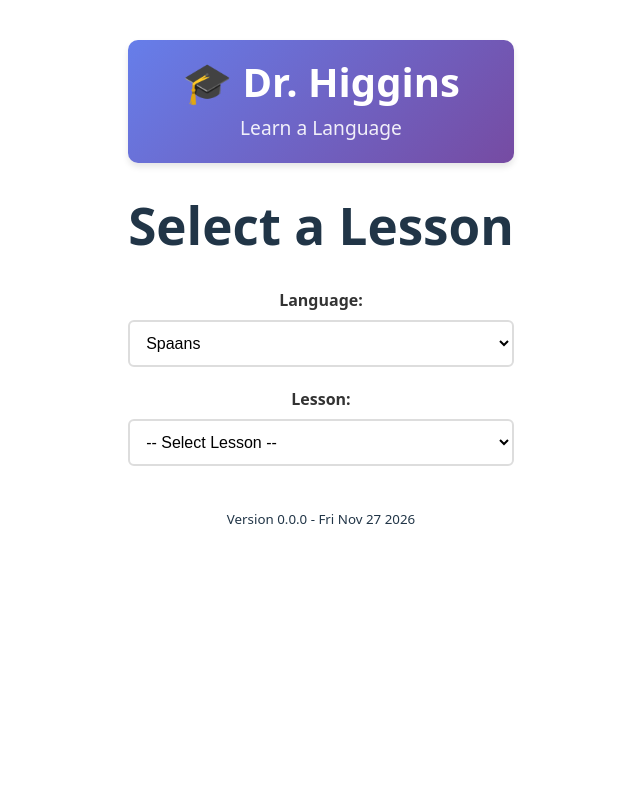
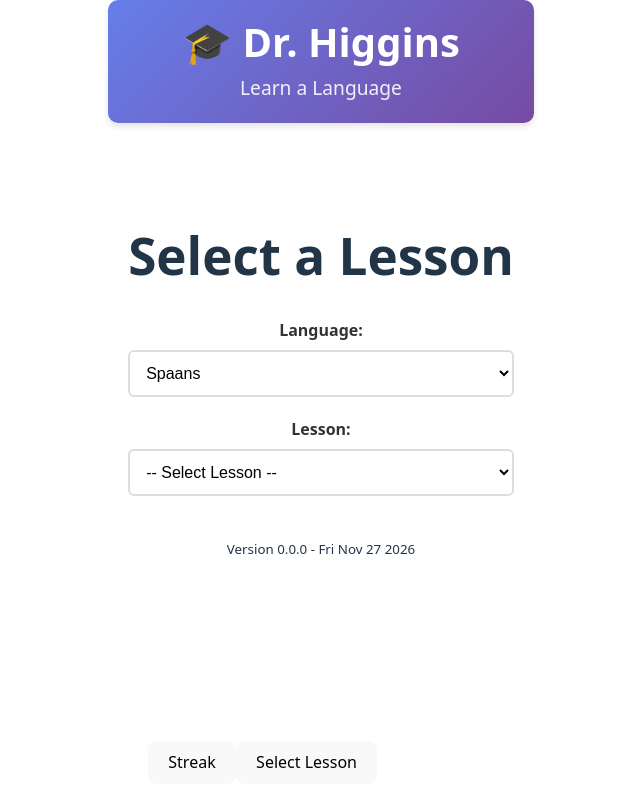
Before and after one commit to amarillion/higgins, a Vue app: page / in a window 1280 px wide. Shown: the whole page, without its empty margins (319-959 px from the left). Built offline with nearby package versions, Linux system fonts and the light colour scheme.

Commit message:
Introduce lobby, streak page, and store for lesson selection

```diff
--- a/src/App.vue
+++ b/src/App.vue
@@ -1,36 +1,14 @@
 <script setup lang="ts">
-import { ref } from 'vue';
-import LessonSelector from './components/LessonSelector.vue';
 import LessonPage from './components/LessonPage.vue';
+import LobbyPage from './components/LobbyPage.vue';
 
-interface SelectedLesson {
-	language: string,
-	lessonPath: string,
-	lessonName: string,
-}
-
-const selectedLesson = ref<SelectedLesson | null>(null);
-
-const handleLessonSelected = (lesson: SelectedLesson) => {
-	selectedLesson.value = lesson;
-};
-
-const goBackToSelection = () => {
-	selectedLesson.value = null;
-};
+import { store } from './store/index.ts';
 </script>
 
 <template>
 	<main>
-		<LessonSelector
-			v-if="!selectedLesson"
-			@lesson-selected="handleLessonSelected"
-		/>
-		<LessonPage
-			v-else
-			:selected-lesson="selectedLesson"
-			@go-back="goBackToSelection"
-		/>
+		<LessonPage v-if="store.lessonActive"/>
+		<LobbyPage v-else/>
 	</main>
 </template>
 
--- /dev/null
+++ b/src/assert.ts
@@ -0,0 +1,16 @@
+class AssertionError extends Error {
+	constructor(msg: string) {
+		super(msg);
+	}
+}
+
+export function assert(test: unknown, msg = ''): asserts test {
+	if (!test) {
+		throw new AssertionError(msg);
+	}
+}
+
+export function notNull<T>(value?: T): NonNullable<T> {
+	assert(value !== null && value !== undefined, `Expected value to be non-null and defined, but was ${value}`);
+	return value;
+}
--- a/src/components/LessonPage.vue
+++ b/src/components/LessonPage.vue
@@ -4,21 +4,8 @@ import QuestionEntry from './QuestionEntry.vue';
 import ProgressView from './ProgressView.vue';
 import { Quiz, QuizSession } from '../model';
 
-interface SelectedLesson {
-	language: string,
-	lessonPath: string,
-	lessonName: string,
-}
-
-interface Props {
-	selectedLesson: SelectedLesson,
-}
-
-const props = defineProps<Props>();
-
-const emit = defineEmits<{
-	goBack: [],
-}>();
+import { store } from '../store';
+import { notNull } from '../assert';
 
 const quiz = ref<Quiz | null>(null);
 const session = ref<QuizSession | null>(null);
@@ -59,8 +46,10 @@ const loadQuiz = async () => {
 		loading.value = true;
 		error.value = null;
 
+		const selectedLesson = notNull(store.selectedLesson);
+
 		// Load the selected lesson
-		const loadedQuiz = await Quiz.loadFromFile(props.selectedLesson.lessonPath);
+		const loadedQuiz = await Quiz.loadFromFile(selectedLesson.lessonPath);
 		quiz.value = loadedQuiz;
 
 		// Create a new session
@@ -151,12 +140,18 @@ const resetQuiz = () => {
 onMounted(() => {
 	loadQuiz();
 });
+
+function stopLesson() {
+	// TODO: confirm dialog
+	store.closeLesson();
+};
+
 </script>
 <template>
 	<div class="lesson-page">
 		<div class="lesson-header">
-			<button @click="emit('goBack')" class="back-button">← Back to Lessons</button>
-			<h3>{{ props.selectedLesson.language }} - {{ props.selectedLesson.lessonName }}</h3>
+			<button @click="stopLesson" class="back-button">← Back to Lessons</button>
+			<h3>{{ store.selectedLesson?.language }} - {{ store.selectedLesson?.lessonName }}</h3>
 		</div>
 
 		<div v-if="loading" class="loading">
@@ -171,7 +166,7 @@ onMounted(() => {
 		<div v-else-if="progressData?.isFinished" class="finished">
 			<h2>🎉 Congratulations!</h2>
 			<p>You have completed the quiz!</p>
-			<button @click="resetQuiz">Start Over</button>
+			<button @click="store.closeLesson">Back to Lobby</button>
 		</div>
 
 		<div v-else>
--- a/src/components/LessonSelector.vue
+++ b/src/components/LessonSelector.vue
@@ -92,7 +92,6 @@ onMounted(() => {
 
 <template>
 	<div class="lesson-selector">
-		<AppHeader />
 		<h1>Select a Lesson</h1>
 
 		<div v-if="loading" class="loading">
--- /dev/null
+++ b/src/components/LobbyPage.vue
@@ -0,0 +1,46 @@
+<script setup lang="ts">
+
+import { ref } from 'vue';
+import LessonSelector from './LessonSelector.vue';
+import { store } from '../store';
+import AppHeader from './AppHeader.vue';
+import StreakPage from './StreakPage.vue';
+
+enum Page {
+	LESSON_SELECT = 'LESSON_SELECT',
+	STREAK = 'STREAK',
+}
+
+const currentPage = ref<Page>(Page.LESSON_SELECT);
+</script>
+
+<template>
+	<AppHeader/>
+	<LessonSelector
+		v-if="currentPage === Page.LESSON_SELECT"
+		@lesson-selected="(lesson) => store.selectLesson(lesson)">
+	</LessonSelector>
+	<StreakPage v-else-if="currentPage === Page.STREAK" />
+	<nav>
+		<ul>
+			<li><button @click="currentPage = Page.STREAK">Streak</button></li>
+			<li><button @click="currentPage = Page.LESSON_SELECT">Select Lesson</button></li>
+		</ul>
+	</nav>
+</template>
+
+<style scoped>
+nav {
+	position: fixed;
+	bottom: 0;
+	width: 100%;
+}
+nav > ul {
+	display: flex;
+	flex-direction: row;
+	justify-content: left;
+}
+nav > ul > li {
+	list-style: none;
+}
+</style>
--- /dev/null
+++ b/src/components/StreakPage.vue
@@ -0,0 +1,22 @@
+<template>
+	<div class="streak-page">
+		<h1>Streak</h1>
+		<p>Coming soon...</p>
+	</div>
+</template>
+
+<script setup lang="ts">
+// Empty for now
+</script>
+
+<style scoped>
+.streak-page {
+	padding: 2rem;
+	text-align: center;
+}
+
+h1 {
+	color: #333;
+	margin-bottom: 1rem;
+}
+</style>
--- /dev/null
+++ b/src/store/index.ts
@@ -0,0 +1,24 @@
+// simple store modeled after https://vuejs.org/guide/scaling-up/state-management.html
+
+import { reactive } from 'vue'
+
+export interface SelectedLesson {
+	language: string,
+	lessonPath: string,
+	lessonName: string,
+}
+
+export const store = reactive({
+	lessonActive: false,
+	selectedLesson: null as SelectedLesson | null,
+
+	closeLesson() {
+		this.lessonActive = false;
+		this.selectedLesson = null;
+	},
+
+	selectLesson(lesson: SelectedLesson) {
+		this.selectedLesson = lesson;
+		this.lessonActive = true;
+	},
+});
```
